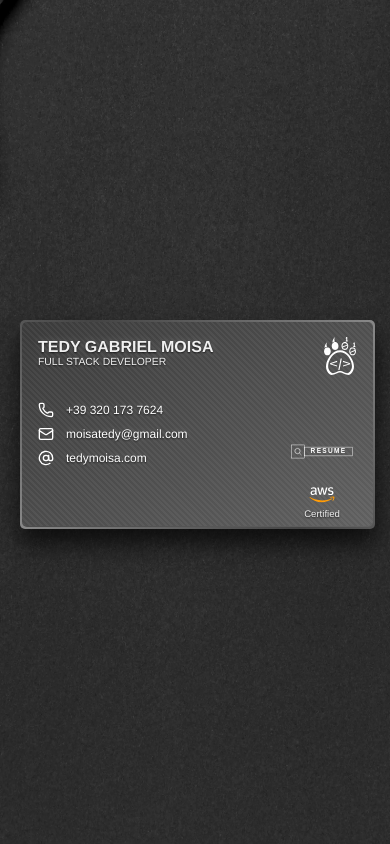
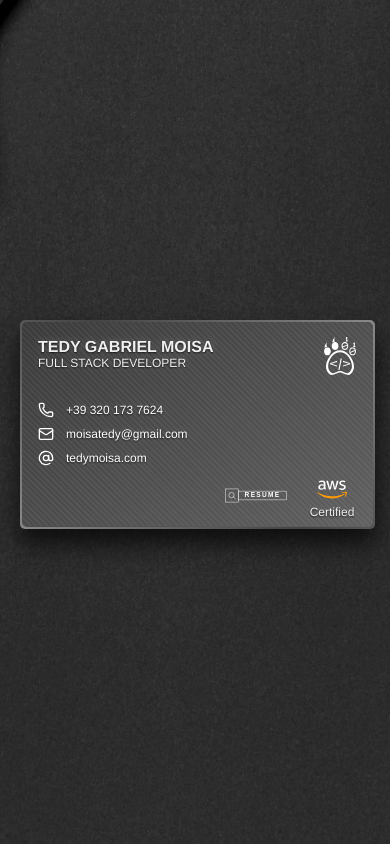
Before and after one commit to tedymoisa/portfolio-astro, an Astro site: page / in a window 390 px wide. Built offline with nearby package versions, Linux system fonts and the light colour scheme; Astro itself is replaced by a stand-in of ours.

Commit message:
fixup! feat: make css mobile responsive

```diff
--- a/src/components/index/BackBusinessCard.astro
+++ b/src/components/index/BackBusinessCard.astro
@@ -51,7 +51,7 @@ import { db } from "../../lib/database";
   @media (max-width: 480px) {
     .container {
       margin: 0;
-      padding: 0.75rem;
+      padding: 0.5rem;
     }
 
     .skills {
@@ -65,7 +65,7 @@ import { db } from "../../lib/database";
     .skill {
       width: calc(50% - 0.5rem);
       gap: 0.4rem;
-      font-size: 0.65rem;
+      font-size: 0.75rem;
     }
 
     .skill :global(img) {
--- a/src/components/index/FrontBusinessCard.astro
+++ b/src/components/index/FrontBusinessCard.astro
@@ -52,21 +52,26 @@ import { db } from "../../lib/database";
     margin: 0;
     font-size: 1.8rem;
   }
+
   h2 {
     margin: 0;
     font-weight: 400;
     font-size: 1.1rem;
   }
+
   p {
     margin: 0;
   }
+
   a {
     color: white;
     text-decoration: none;
   }
+
   a:hover {
     text-decoration: underline;
   }
+
   .container {
     margin: 1rem;
     display: flex;
@@ -75,36 +80,43 @@ import { db } from "../../lib/database";
     justify-content: space-between;
     position: relative;
   }
+
   .up-container {
     display: flex;
     flex: 1;
     justify-content: space-between;
   }
+
   .credentials {
     padding-top: 4rem;
     padding-left: 1rem;
   }
+
   .down-container {
     display: flex;
     justify-content: space-between;
     align-items: center;
     padding: 0.5rem;
   }
+
   .contacts-container {
     display: flex;
     flex-direction: column;
     gap: 0.25rem;
   }
+
   .contacts {
     display: flex;
     gap: 0.5rem;
   }
+
   .footer-container {
     display: flex;
     align-items: center;
     justify-content: center;
     gap: 2rem;
   }
+
   .aws {
     display: flex;
     flex-direction: column;
@@ -117,6 +129,7 @@ import { db } from "../../lib/database";
       margin: 0;
       padding: 0.75rem;
     }
+
     .up-container,
     .down-container {
       position: static;
@@ -128,62 +141,74 @@ import { db } from "../../lib/database";
       left: 1rem;
       padding: 0;
     }
+
     .logo-container {
       position: absolute;
       top: 0.5rem;
       right: 0.5rem;
     }
+
     .contacts-container {
       position: absolute;
       top: 5rem;
       left: 1rem;
       gap: 0.5rem;
     }
+
     .footer-container {
       position: absolute;
       bottom: 0.5rem;
       right: 1rem;
-      flex-direction: column;
-      gap: 0.5rem;
+      gap: 1rem;
       align-items: center;
     }
 
     h1 {
       font-size: 1rem;
     }
+
     h2 {
-      font-size: 0.65rem;
+      font-size: 0.75rem;
       font-weight: 300;
     }
+
     .logo-container,
     .logo-container :global(img) {
       width: 50px;
       height: 50px;
     }
+
     .contacts {
       gap: 0.75rem;
       align-items: center;
     }
+
     .contacts :global(img) {
       width: 16px;
       height: 16px;
     }
+
     .contacts a {
       font-size: 0.75rem;
     }
+
     .resume-link :global(img) {
+      vertical-align: middle;
       width: 70px;
       height: 35px;
     }
+
     .aws {
       gap: 0.1rem;
     }
+
     .aws p {
-      font-size: 0.6rem;
+      font-size: 0.75rem;
     }
+
     .aws :global(img) {
-      width: 40px;
-      height: 25px;
+      width: 50px;
+      height: 30px;
     }
   }
 </style>
--- a/src/layouts/Layout.astro
+++ b/src/layouts/Layout.astro
@@ -104,7 +104,11 @@ const jsonLdData = {
       }}
     />
 
-    <script type="application/ld+json" set:html={JSON.stringify(jsonLdData)} />
+    <script
+      type="application/ld+json"
+      set:html={JSON.stringify(jsonLdData)}
+      is:inline
+    />
   </head>
   <body>
     <Image
```
